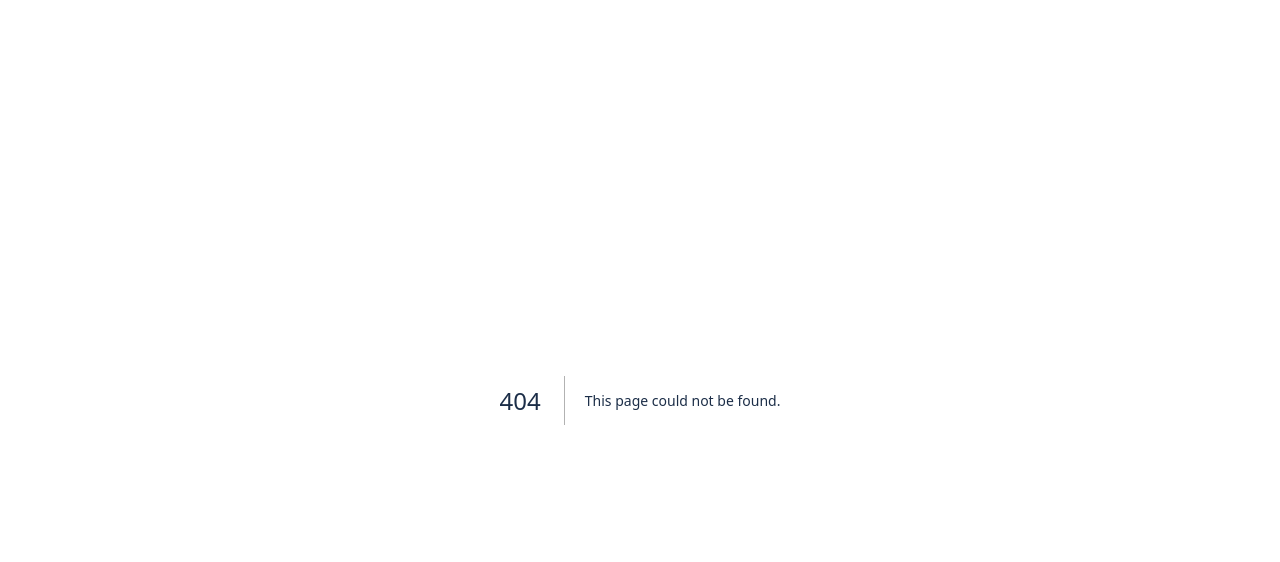
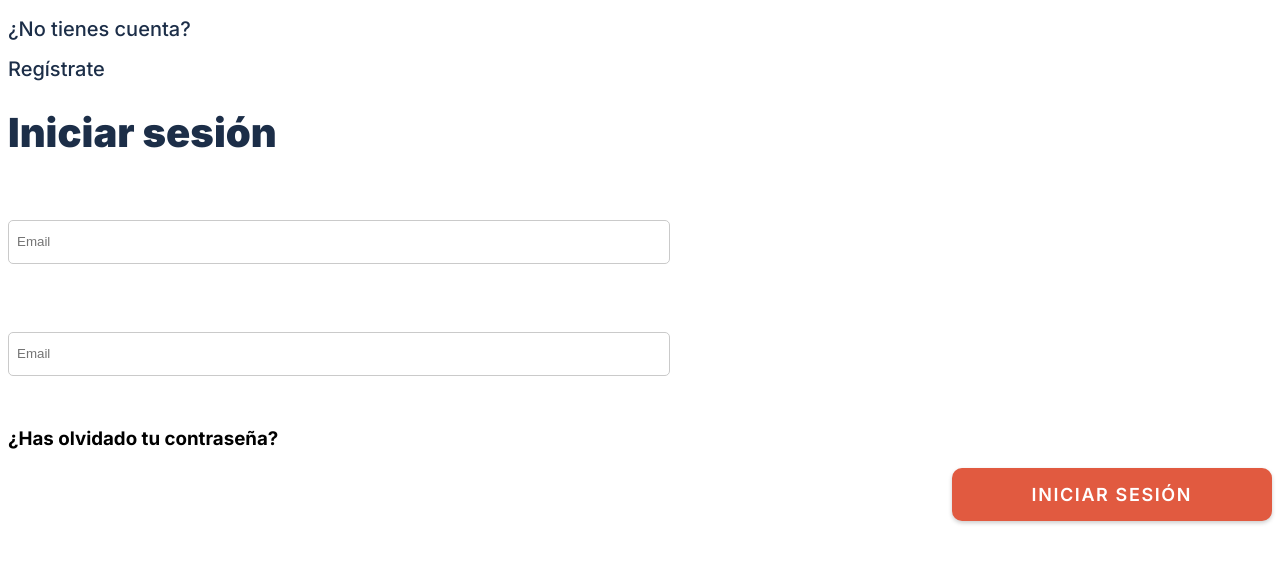
Before and after one commit to raulalhena/actos, a Next.js app: page /login in a window 1280 px wide. Before the commit this address had no page. Shown: the top 562 px of the page. Built offline with nearby package versions, Linux system fonts and the light colour scheme.

Commit message:
Log In page created and components started

```diff
--- /dev/null
+++ b/src/app/interfaces/logInProps.ts
@@ -0,0 +1,4 @@
+export interface LogInProps  {
+    email: string,
+    password: string;
+}
--- /dev/null
+++ b/src/app/login/page.tsx
@@ -0,0 +1,60 @@
+'use client';
+import TextInput from '@/components/TextInput/TextInput';
+import styles from './login.module.css';
+import ButtonSubmit from '@/components/Button/ButtonSubmit';
+import { useState } from 'react';
+import { LogInProps } from '../interfaces/logInProps';
+
+const page = () => {
+    const [ logInData, setLogInData ] = useState<LogInProps>({
+        email: '',
+        password: '' });
+        // Input
+    const handleInputChange = (event: React.ChangeEvent<HTMLInputElement>) => {
+        const { id, value } = event.target;
+        setLogInData({
+            ...logInData,
+            [id]: value,
+        });
+    };
+    // Submit Button
+    const handlesubmit = (event: React.FormEvent) => {
+        event.preventDefault();
+        console.log(logInData);
+    };
+    return (
+        <div className={styles.logInPage}>
+            <form onSubmit={handlesubmit}>
+                <section>
+                    <h2>¿No tienes cuenta?</h2>
+                    <h2 className={styles.registerLink}>Regístrate</h2>
+                </section>
+                <h1>Iniciar sesión</h1>
+                <section>
+                    <TextInput
+                        id="email"
+                        label=""
+                        placeholder="Email"
+                        minLength={3}
+                        maxLength={175}
+                        value={logInData.email}
+                        onChange={handleInputChange}
+                    />
+                    <TextInput
+                        id="email"
+                        label=""
+                        placeholder="Email"
+                        minLength={3}
+                        maxLength={175}
+                        value={logInData.email}
+                        onChange={handleInputChange}
+                    />
+                </section>
+                <h3>¿Has olvidado tu contraseña?</h3>
+                <ButtonSubmit label="Iniciar sesión"/>
+            </form>
+        </div>
+    );
+};
+
+export default page;
```
Also changed, not shown: src/app/login/login.module.css (added).
